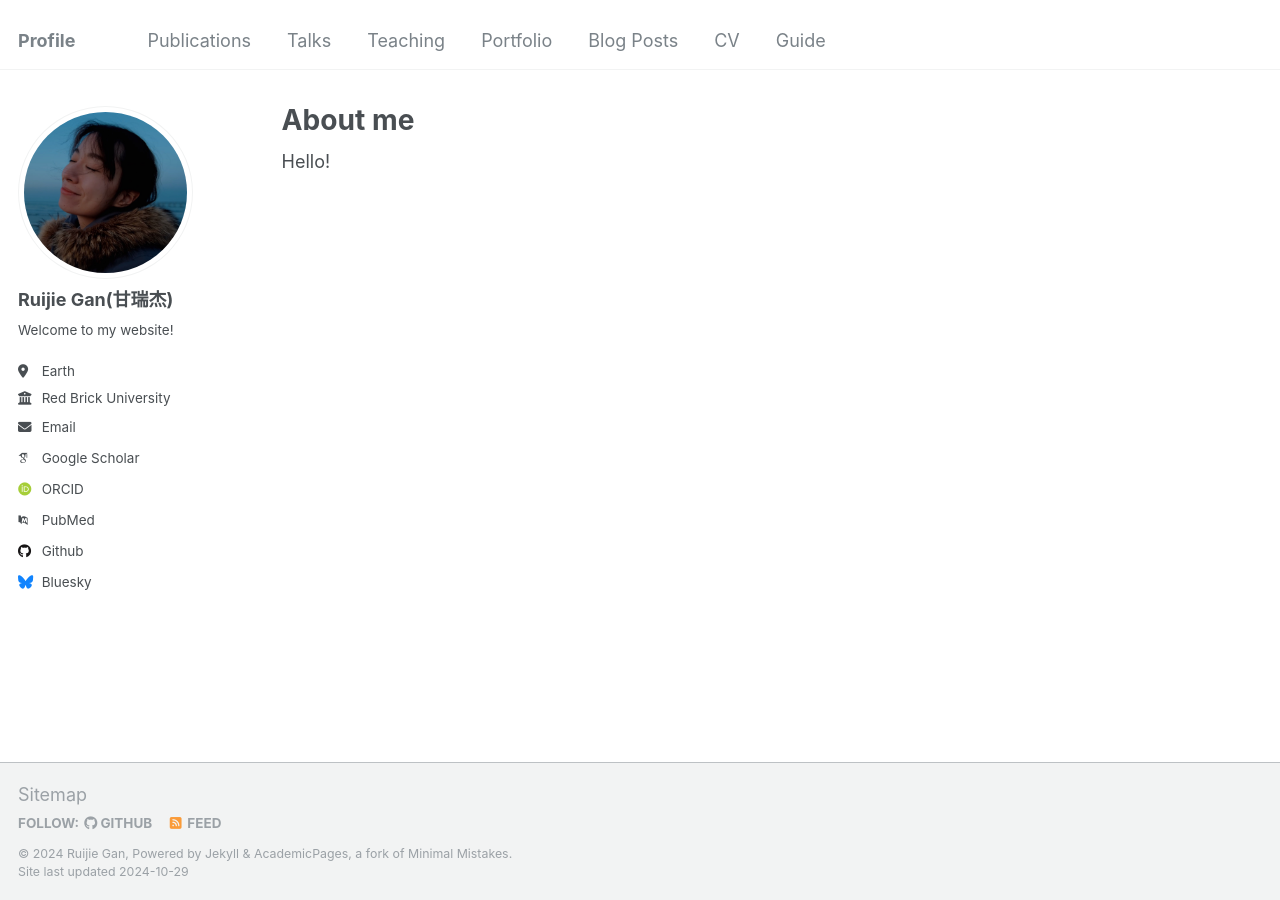
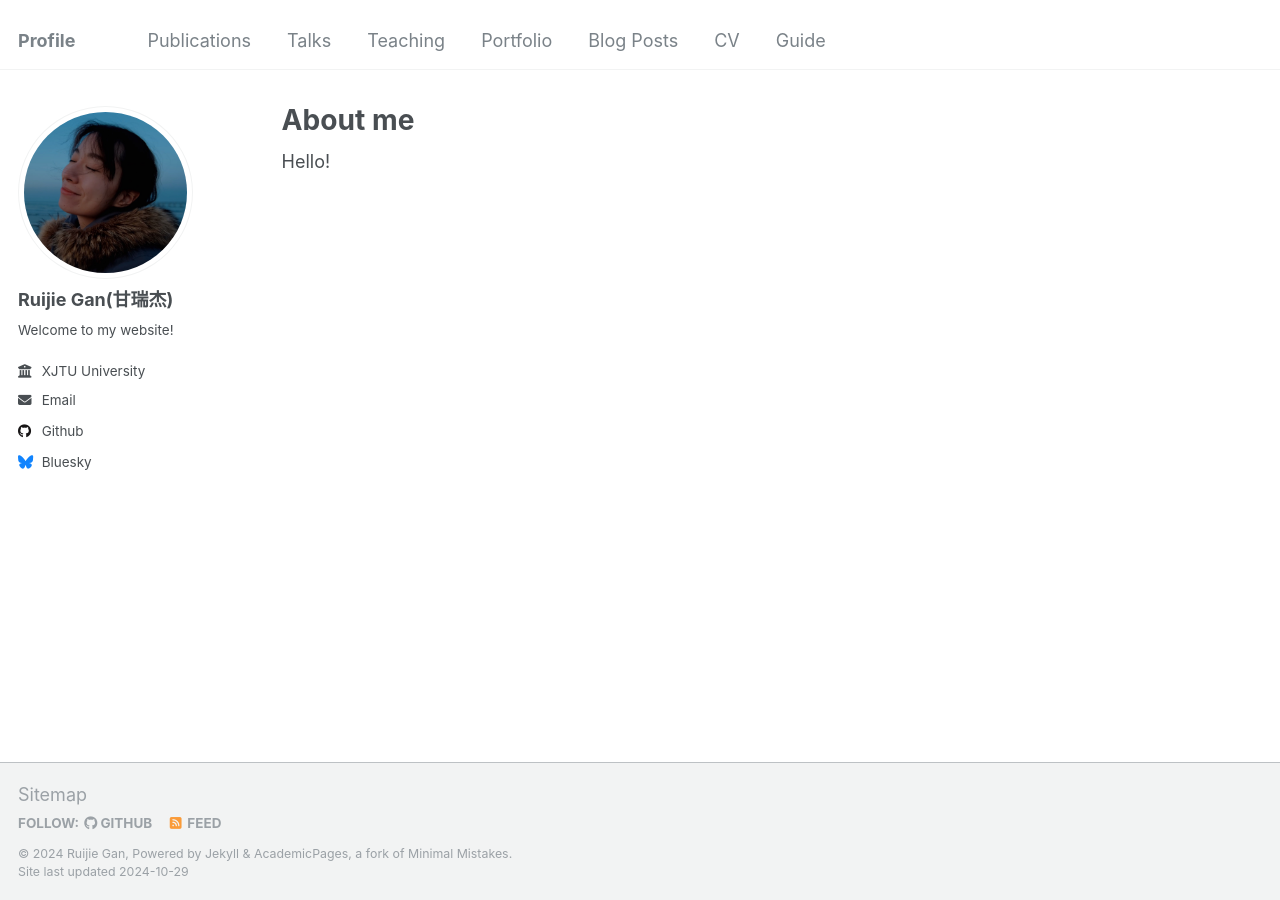
Before and after one commit to LanceGan/LanceGan.github.io, a Jekyll site: the page built from _pages/about.md, in a window 1280 px wide. Built offline with Jekyll 4.4.1, drawn with Linux system fonts in a browser that asks for light colours; some web fonts are replaced.

Commit message:
update config files

```diff
--- a/_config.yml
+++ b/_config.yml
@@ -25,18 +25,18 @@ author:
   name             : "Ruijie Gan(甘瑞杰)"
   pronouns         : # example: "she/her"
   bio              : "Welcome to my website!"
-  location         : "Earth"
-  employer         : "Red Brick University"
+  location         : #
+  employer         : "XJTU University"
   uri              : # URL
-  email            : "none@example.org"
+  email            : "lancegan@163.com"
 
   # Academic websites
   arxiv            : # URL - Update with the correct link to your profile
-  googlescholar    : "https://scholar.google.com/citations?user=PS_CX0AAAAAJ"
+  googlescholar    : #"https://scholar.google.com/citations?user=PS_CX0AAAAAJ"
   impactstory      : # URL
-  orcid            : "http://orcid.org/yourorcidurl"
+  orcid            : #"http://orcid.org/yourorcidurl"
   semantic         : # URL
-  pubmed           : "https://www.ncbi.nlm.nih.gov/pubmed/?term=john+snow"
+  pubmed           : #"https://www.ncbi.nlm.nih.gov/pubmed/?term=john+snow"
   researchgate     : # URL
   scopus           : # URL
 
@@ -44,7 +44,7 @@ author:
   bitbucket        : # Username - Update with your username on the site
   codepen          : # Username
   dribbble         : # Username
-  github           : "academicpages"
+  github           : "LanceGan"
   kaggle           : # Username
   stackoverflow    : # User number or user number and name (i.e., use "1" or "1/jeff-atwood")
 
```
